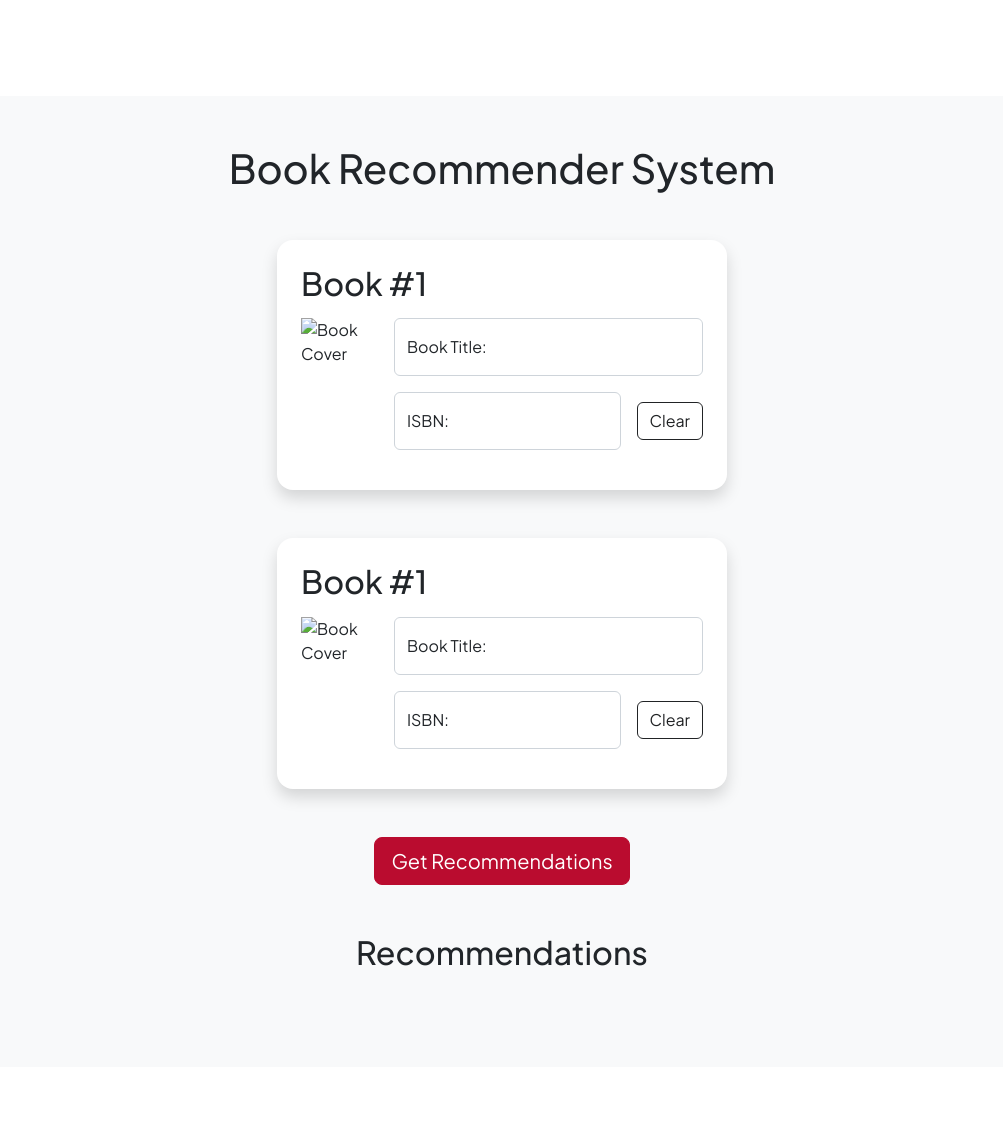
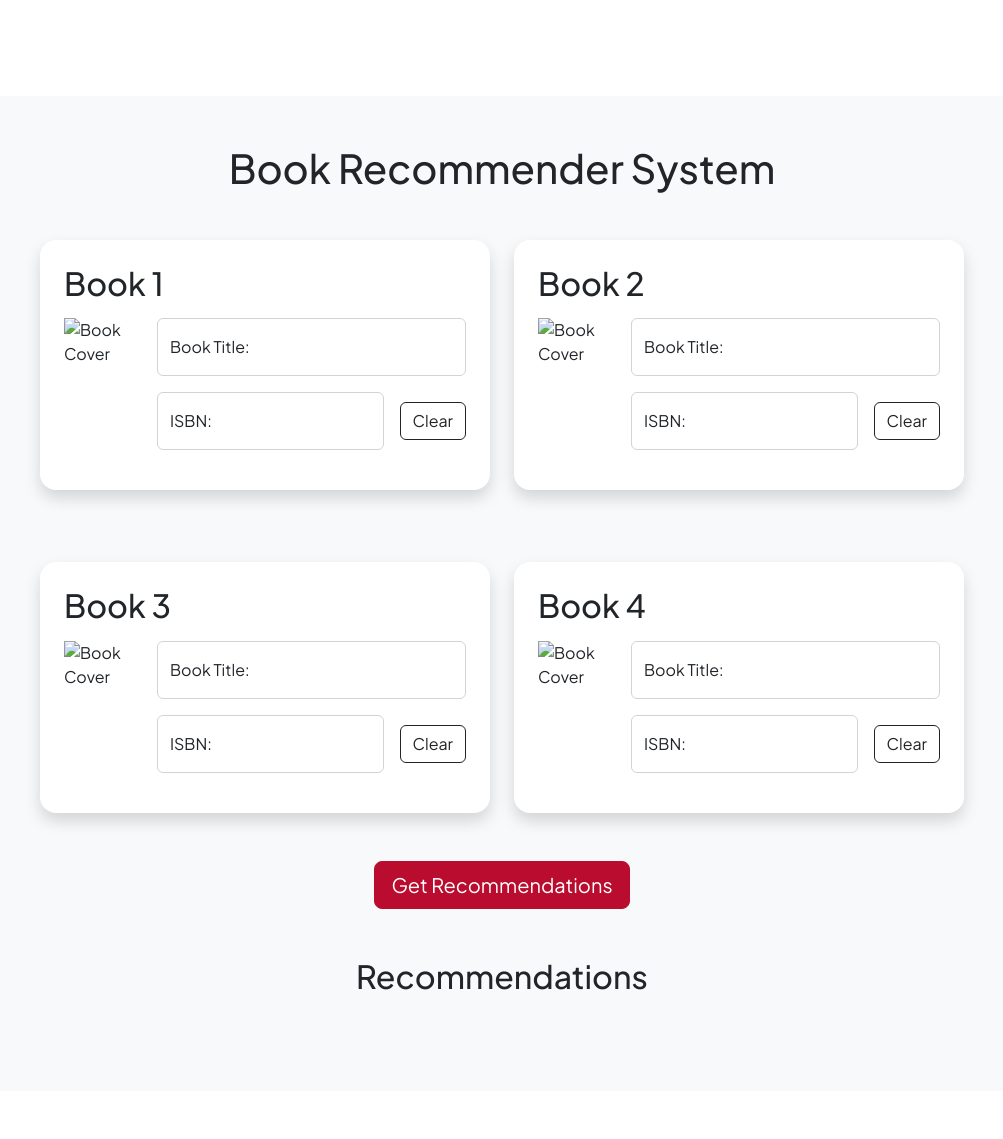
Before and after one commit to mmcgee3/bookrecommender, a Flask app: template code/templates/index.html in a window 1280 px wide. Shown: the whole page, without its empty margins (138-1141 px from the left). Before the commit the page ends 1115 px from the top, so only its background shows below. Run offline with Flask 3, Linux system fonts and the light colour scheme; the template is opened without the code that fills it, so the values that code supplies are empty; some libraries are stand-ins or nearby versions.

Commit message:
Added multiple inputs

```diff
--- a/code/app.py
+++ b/code/app.py
@@ -3,6 +3,7 @@ from flask import Flask, request, jsonify, render_template
 import pandas as pd
 from sklearn.neighbors import NearestNeighbors
 from fuzzywuzzy import process
+from collections import Counter
 
 app = Flask(__name__)
 
@@ -12,7 +13,7 @@ book_names = pd.read_csv("data/BooksFiltered.csv", low_memory=False)
 cf_knn_model = NearestNeighbors(metric='cosine', algorithm='brute', n_neighbors=10, n_jobs=-1)
 cf_knn_model.fit(user_item_matrix)
 
-def book_recommender_engine(book_title, matrix, cf_model, n_recs=6):
+def book_recommender_engine(book_title, matrix, cf_model, n_recs=11):
     matched_title = process.extractOne(book_title, book_names['Book-Title'])
     if matched_title:
         book_id = book_names[book_names['Book-Title'] == matched_title[0]]['ISBN'].values[0]
@@ -23,7 +24,7 @@ def book_recommender_engine(book_title, matrix, cf_model, n_recs=6):
             cf_recs = [{
                 'Title': book_names.loc[book_names['ISBN'] == matrix.index[i[0]], 'Book-Title'].values[0],
                 'ISBN': matrix.index[i[0]],
-                'Image-URL-M': book_names.loc[book_names['ISBN'] == matrix.index[i[0]], 'Image-URL-M'].values[0],  # Include image URL
+                'Image-URL-M': book_names.loc[book_names['ISBN'] == matrix.index[i[0]], 'Image-URL-M'].values[0],
                 'Distance': i[1]
             } for i in book_rec_ids]
             return cf_recs
@@ -31,7 +32,7 @@ def book_recommender_engine(book_title, matrix, cf_model, n_recs=6):
 
 @app.route('/', methods=['GET'])
 def index():
-    books_list = book_names[['Book-Title', 'ISBN', 'Image-URL-M']].to_dict(orient='records')  # Include Image-URL-M
+    books_list = book_names[['Book-Title', 'ISBN', 'Image-URL-M']].to_dict(orient='records')
     return render_template('index.html', books=books_list)
 
 
@@ -48,9 +49,29 @@ def get_book_info():
 
 @app.route('/recommend', methods=['POST'])
 def recommend():
-    book_title = request.form.get('book_title')
-    recommendations = book_recommender_engine(book_title, user_item_matrix, cf_knn_model)
-    return jsonify(recommendations)
+    books = request.get_json()
+    book_titles = books.get('book_titles', [])
+
+    all_recommendations = []
+    for book_title in book_titles:
+        recommendations = book_recommender_engine(book_title, user_item_matrix, cf_knn_model)
+        all_recommendations.extend(recommendations)
+
+    # Aggregate recommendations by (Title, ISBN, Image-URL) and count occurrences
+    recommendations_counter = Counter((rec['Title'], rec['ISBN'], rec['Image-URL-M']) for rec in all_recommendations)
+
+    # Prepare final recommendations sorted by count and distance
+    final_recommendations = [
+        {
+            'Title': title,
+            'ISBN': isbn,
+            'Image-URL-M': image_url,
+            'Count': count
+        }
+        for (title, isbn, image_url), count in recommendations_counter.most_common(10)
+    ]
+
+    return jsonify(final_recommendations)
 
 if __name__ == '__main__':
     app.run(debug=True)
--- a/code/templates/index.html
+++ b/code/templates/index.html
@@ -22,16 +22,19 @@
                 <div class="d-md-flex">
                     <div class="container">
                         <div class="row justify-content-center">
-                            <div class="col-12 col-md-6">
+                            <div class="col-12 col-xxl-10">
+                                <div class="row row-cols-1 row-cols-md-2 g-4">
+                                    {% for i in range(1, 5) %}
+                                    <div class="col">
                                         <div class="card overflow-hidden shadow rounded-4 border-0 mb-5 mx-auto">
                                             <div class="card-body p-4">
-                                        <h2 class="mb-3">Book #1</h2>
+                                                <h2 class="mb-3">Book {{ i }}</h2>
                                                 <div class="d-flex flex-column flex-md-row align-items-center align-items-md-start text-center text-md-start">
-                                            <img src="" id="bookimg" alt="Book Cover" style="width: 100px; height: auto;"/>
+                                                    <img src="" id="bookimg{{ i }}" alt="Book Cover" style="width: 100px; height: auto;"/>
                                                     <div class="ms-md-3 mt-3 mt-md-0 w-100">
                                                         <div class="form-floating mb-3">
-                                                    <input class="form-control" list="books" id="book_title" name="book_title" type="text" placeholder="Enter a book title..." oninput="autoFillISBN()" />
-                                                    <label for="book_title">Book Title:</label>
+                                                            <input class="form-control" list="books" id="book_title{{ i }}" name="book_title{{ i }}" type="text" placeholder="Enter a book title..." oninput="autoFillISBN({{i}})" />
+                                                            <label for="book_title{{ i }}">Book Title:</label>
                                                             <datalist id="books">
                                                                 {% for book in books %}
                                                                     <option value="{{ book['Book-Title'] }}">
@@ -39,9 +42,9 @@
                                                             </datalist>
                                                         </div>
                                                         <div class="form-floating mb-3 d-flex align-items-center justify-content-center justify-content-md-start">
-                                                    <input class="form-control" list="isbns" id="isbn" name="isbn" type="text" placeholder="Enter ISBN..." oninput="autoFillTitle()" />
-                                                    <label for="isbn">ISBN:</label>
-                                                    <button class="btn btn-outline-dark ms-3" onclick="clearInput()">Clear</button>
+                                                            <input class="form-control" list="isbns" id="isbn{{ i }}" name="isbn{{ i }}" type="text" placeholder="Enter ISBN..." oninput="autoFillTitle({{i}})" />
+                                                            <label for="isbn{{ i }}">ISBN:</label>
+                                                            <button class="btn btn-outline-dark ms-3" onclick="clearInput({{ i }})">Clear</button>
                                                             <datalist id="isbns">
                                                                 {% for book in books %}
                                                                     <option value="{{ book['ISBN'] }}">
@@ -52,34 +55,8 @@
                                                 </div>
                                             </div>
                                         </div>
-                                <div class="card overflow-hidden shadow rounded-4 border-0 mb-5 mx-auto">
-                                    <div class="card-body p-4">
-                                        <h2 class="mb-3">Book #1</h2>
-                                        <div class="d-flex flex-column flex-md-row align-items-center align-items-md-start text-center text-md-start">
-                                            <img src="" id="bookimg" alt="Book Cover" style="width: 100px; height: auto;"/>
-                                            <div class="ms-md-3 mt-3 mt-md-0 w-100">
-                                                <div class="form-floating mb-3">
-                                                    <input class="form-control" list="books" id="book_title" name="book_title" type="text" placeholder="Enter a book title..." oninput="autoFillISBN()" />
-                                                    <label for="book_title">Book Title:</label>
-                                                    <datalist id="books">
-                                                        {% for book in books %}
-                                                            <option value="{{ book['Book-Title'] }}">
+                                    </div>
                                     {% endfor %}
-                                                    </datalist>
-                                                </div>
-                                                <div class="form-floating mb-3 d-flex align-items-center justify-content-center justify-content-md-start">
-                                                    <input class="form-control" list="isbns" id="isbn" name="isbn" type="text" placeholder="Enter ISBN..." oninput="autoFillTitle()" />
-                                                    <label for="isbn">ISBN:</label>
-                                                    <button class="btn btn-outline-dark ms-3" onclick="clearInput()">Clear</button>
-                                                    <datalist id="isbns">
-                                                        {% for book in books %}
-                                                            <option value="{{ book['ISBN'] }}">
-                                                        {% endfor %}
-                                                    </datalist>
-                                                </div>
-                                            </div>
-                                        </div>
-                                    </div>
                                 </div>
                             </div>
                         </div>
@@ -99,29 +76,31 @@
     <script src="https://cdn.jsdelivr.net/npm/bootstrap@5.2.3/dist/js/bootstrap.bundle.min.js"></script>
     <script>
         const booksData = {{ books | tojson }};
-        function autoFillISBN() {
-            const bookTitleInput = document.getElementById("book_title").value;
+        function autoFillISBN(i) {
+            const bookTitleInput = document.getElementById(`book_title${i}`).value;
             const matchedBook = booksData.find(book => book['Book-Title'] === bookTitleInput);
             if (matchedBook) {
-                document.getElementById("isbn").value = matchedBook.ISBN;
-                document.getElementById("bookimg").src = matchedBook['Image-URL-M'];
+                document.getElementById(`isbn${i}`).value = matchedBook.ISBN;
+                document.getElementById(`bookimg${i}`).src = matchedBook['Image-URL-M'];
             }
         }
-        function autoFillTitle() {
-            const isbnInput = document.getElementById("isbn").value;
+        function autoFillTitle(i) {
+            const isbnInput = document.getElementById(`isbn${i}`).value;
             const matchedBook = booksData.find(book => book.ISBN === isbnInput);
             if (matchedBook) {
-                document.getElementById("book_title").value = matchedBook['Book-Title'];
+                document.getElementById(`book_title${i}`).value = matchedBook['Book-Title'];
             }
         }
         function getRecommendations() {
-            const bookTitle = document.getElementById("book_title").value;
-            const isbn = document.getElementById("isbn").value;
-            const inputToUse = bookTitle ? bookTitle : isbn;
+            const bookInputs = [];
+            for (let i = 1; i <= 4; i++) {
+                const bookTitle = document.getElementById(`book_title${i}`).value;
+                bookInputs.push(bookTitle);
+            }
             fetch('/recommend', {
                 method: 'POST',
-                headers: { 'Content-Type': 'application/x-www-form-urlencoded' },
-                body: `book_title=${encodeURIComponent(inputToUse)}`
+                headers: { 'Content-Type': 'application/json' },
+                body: JSON.stringify({ book_titles: bookInputs })
             })
             .then(response => response.json())
             .then(data => {
@@ -150,8 +129,8 @@
                                                             <span class="form-text">${rec.ISBN}</span>
                                                         </div>
                                                         <div class="d-flex flex-column align-items-start">
-                                                            <label class="form-label">DISTANCE:</label>
-                                                            <span class="form-text">${rec.Distance.toFixed(4)}</span>
+                                                            <label class="form-label">COUNT:</label>
+                                                            <span class="form-text">${rec.Count}</span>
                                                         </div>
                                                     </div>
                                                 </div>
@@ -166,11 +145,12 @@
                 });
             });
         }
-        function clearInput() {
-            document.getElementById("book_title").value = "";
-            document.getElementById("isbn").value = "";
+
+        function clearInput(i) {
+            document.getElementById(`book_title${i}`).value = "";
+            document.getElementById(`isbn${i}`).value = "";
             document.getElementById("recommendations").innerHTML = "";
-            document.getElementById("bookimg").src = "";
+            document.getElementById(`bookimg${i}`).src = "";
         }
     </script>
 </body>
```
Also changed, not shown: code/filterData.py (+8 -3 lines). Lines whose indentation alone changed are shown as unchanged.
